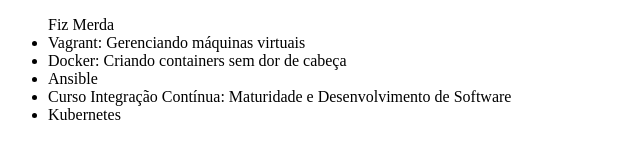
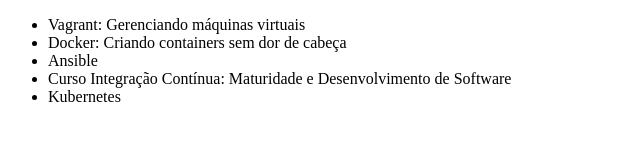
Before and after one commit to perruso2019/alura-curso, a plain HTML site: page index.html in a window 1280 px wide. Shown: the whole page, without its empty margins (0-640 px from the left). Drawn offline with Linux system fonts and the light colour scheme.

Commit message:
Revert "Alterando código com merda proposital"
This reverts commit b42e2045cd8b747a63fba1c1e33203e94dd063f7.

```diff
--- a/index.html
+++ b/index.html
@@ -6,7 +6,6 @@
 </head>
 <body>
     <ul>
-	   Fiz Merda
         <li>Vagrant: Gerenciando máquinas virtuais</li>
         <li>Docker: Criando containers sem dor de cabeça</li>
         <li>Ansible</li>
```
